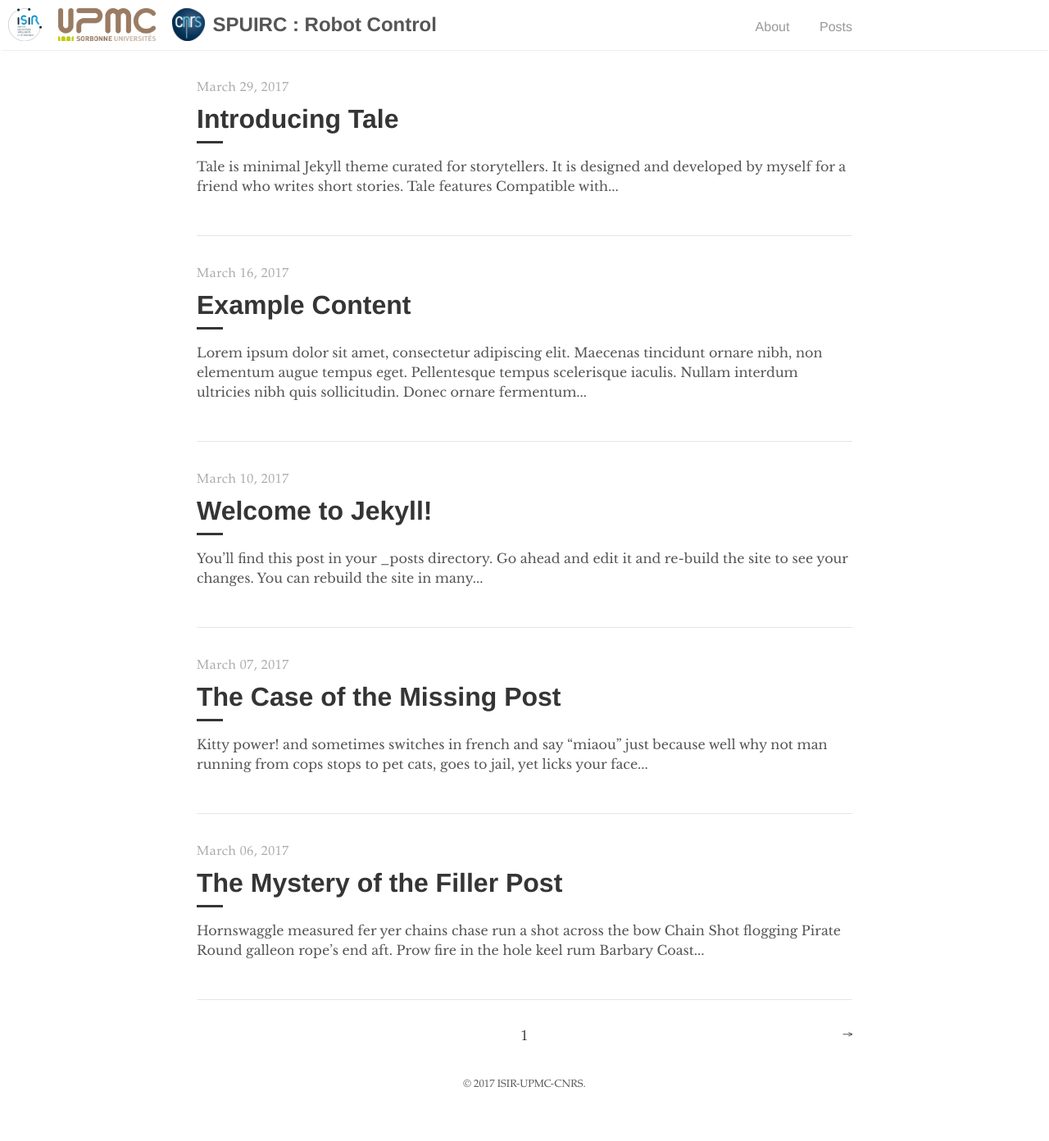
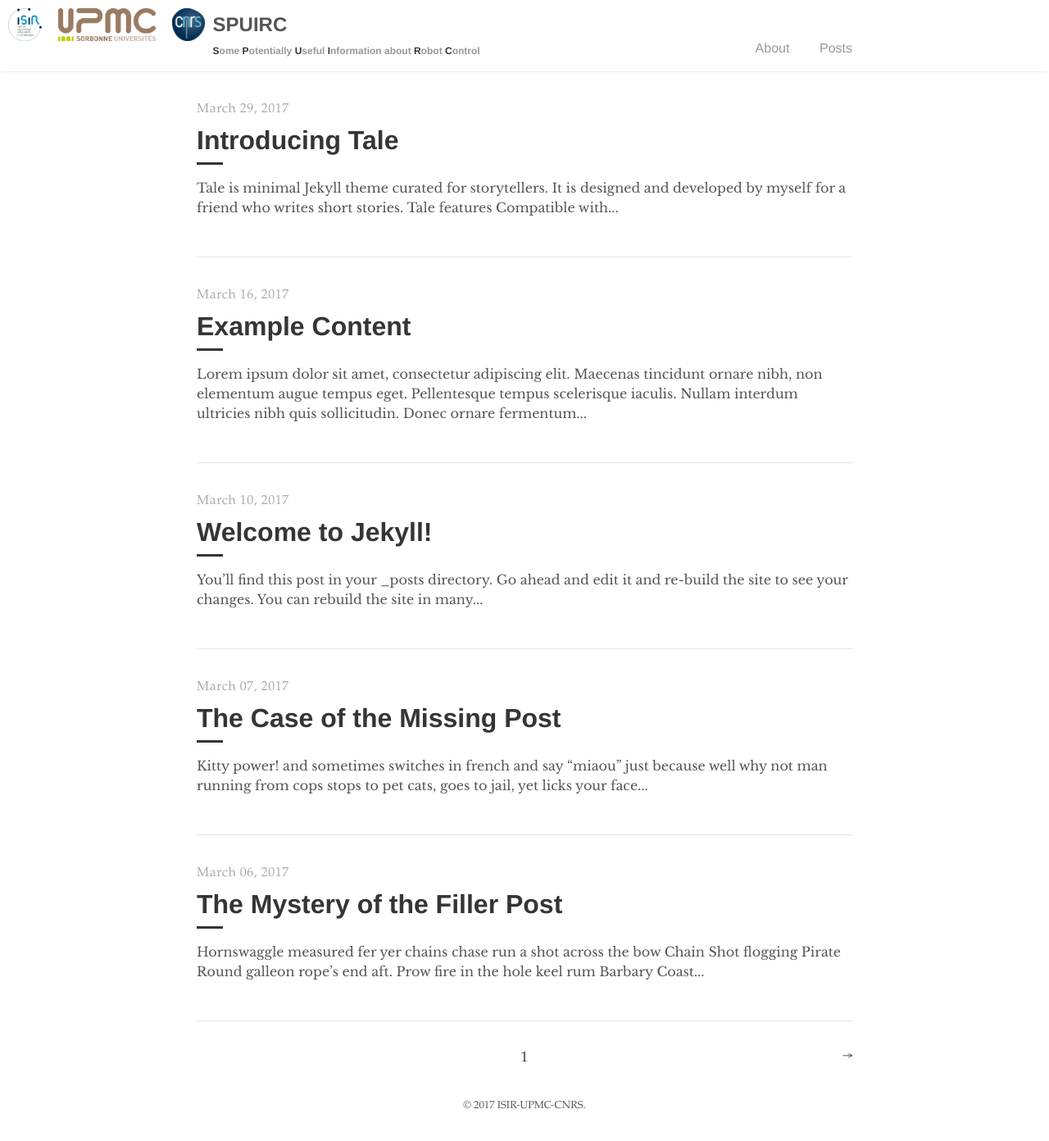
Before and after one commit to syroco/spuirc, a Jekyll site: the page built from index.html, in a window 1280 px wide. Shown: the whole page at 82% size. Built offline with Jekyll 4.4.1, drawn with Linux system fonts in a browser that asks for light colours; the list of posts is cut into pages by our own code; comment, search, counter and statistics services are not loaded; before the commit the page ends 1366 px from its top, so only the background shows below that.

Commit message:
add subtitle

```diff
--- a/_config.yml
+++ b/_config.yml
@@ -6,7 +6,7 @@ collections:
     relative_permalinks: true
 
 # Setup
-title:          "SPUIRC : Robot Control"
+title:          "SPUIRC "
 paginate:       5
 baseurl:        ""
 url:            "https://syroco.github.io"
--- a/_layouts/default.html
+++ b/_layouts/default.html
@@ -10,6 +10,14 @@
 
         <a href="{{ site.baseurl }}/">
           <h2 class="nav-title">{{ site.title }}</h2>
+          <h2 class="nav-title-low">
+          <span style="color: #353535;">S</span>ome
+          <span style="color: #353535;">P</span>otentially
+          <span style="color: #353535;">U</span>seful
+          <span style="color: #353535;">I</span>nformation about
+          <span style="color: #353535;">R</span>obot
+          <span style="color: #353535;">C</span>ontrol
+          </h2>
         </a>
         <ul>
           <li><a href="{{ '/about' | prepend: site.url }}">About</a></li>
--- a/_sass/_base.scss
+++ b/_sass/_base.scss
@@ -70,3 +70,11 @@ img {
 td {
   vertical-align: top;
 }
+
+.nav-title-low {
+  color: $grey-1;
+  display: block;
+  font-size: 0.75rem;
+  font-weight: 700;
+  margin: .5rem 0;
+}
```
